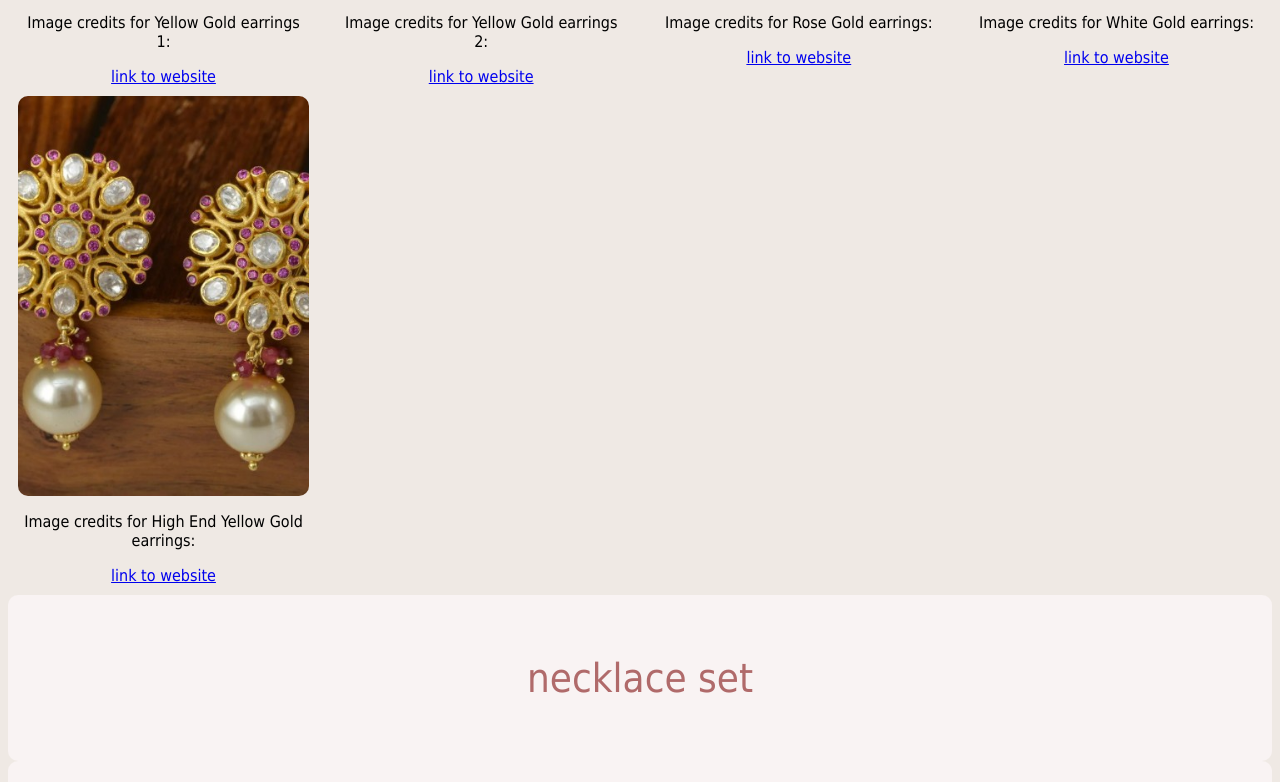
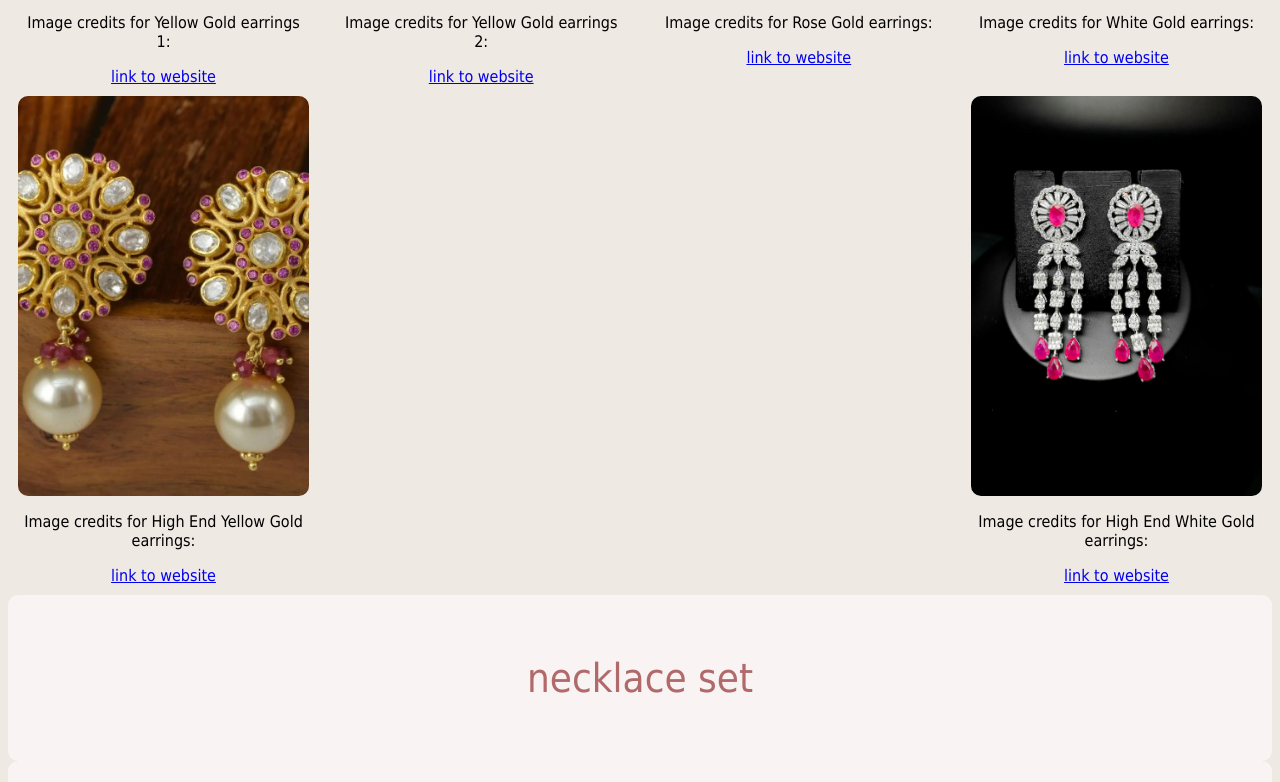
Before and after one commit to jay1982nit/11dtec-programming-project-part-2-23054nk-main, a website: page browsebyjewelry.html in a window 1280 px wide. Shown: the part 756-1538 px from the top of the page. Drawn offline with Linux system fonts and the light colour scheme.

Commit message:
Jun 22, 2025, 6:00 AM

```diff
--- a/browsebyjewelry.html
+++ b/browsebyjewelry.html
@@ -71,7 +71,13 @@
   <div class ="earringitem">
   <img src="images/HE yellow gold earring.jpg" alt="gold earrings">
   <p>Image credits for High End Yellow Gold earrings:</p>
-  <a href="https://www.pexels.com/photo/silver-diamond-stud-earrings-on-white-background-5370642/">link to website</a>
+  <a href="https://www.pexels.com/photo/a-pair-of-pearls-and-purple-gemstones-studded-earrings-13595436/">link to website</a>
+  </div>
+
+  <div class ="earringitem">
+  <img src="images/HE White gold earring.png" alt="gold earrings">
+  <p>Image credits for High End White Gold earrings:</p>
+  <a href="https://www.pexels.com/photo/a-pair-of-pearls-and-purple-gemstones-studded-earrings-13595436/">link to website</a>
   </div>
 </div>
 
```
